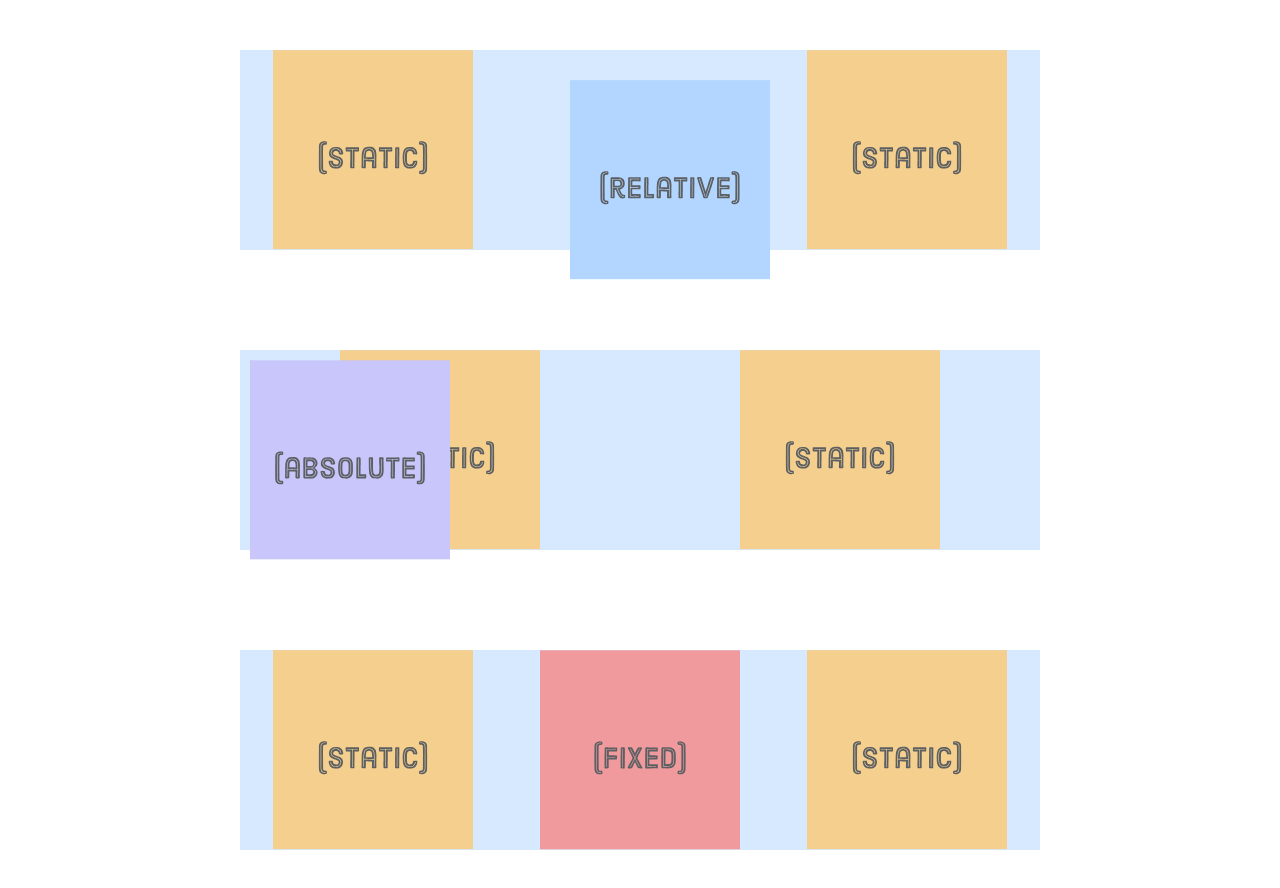
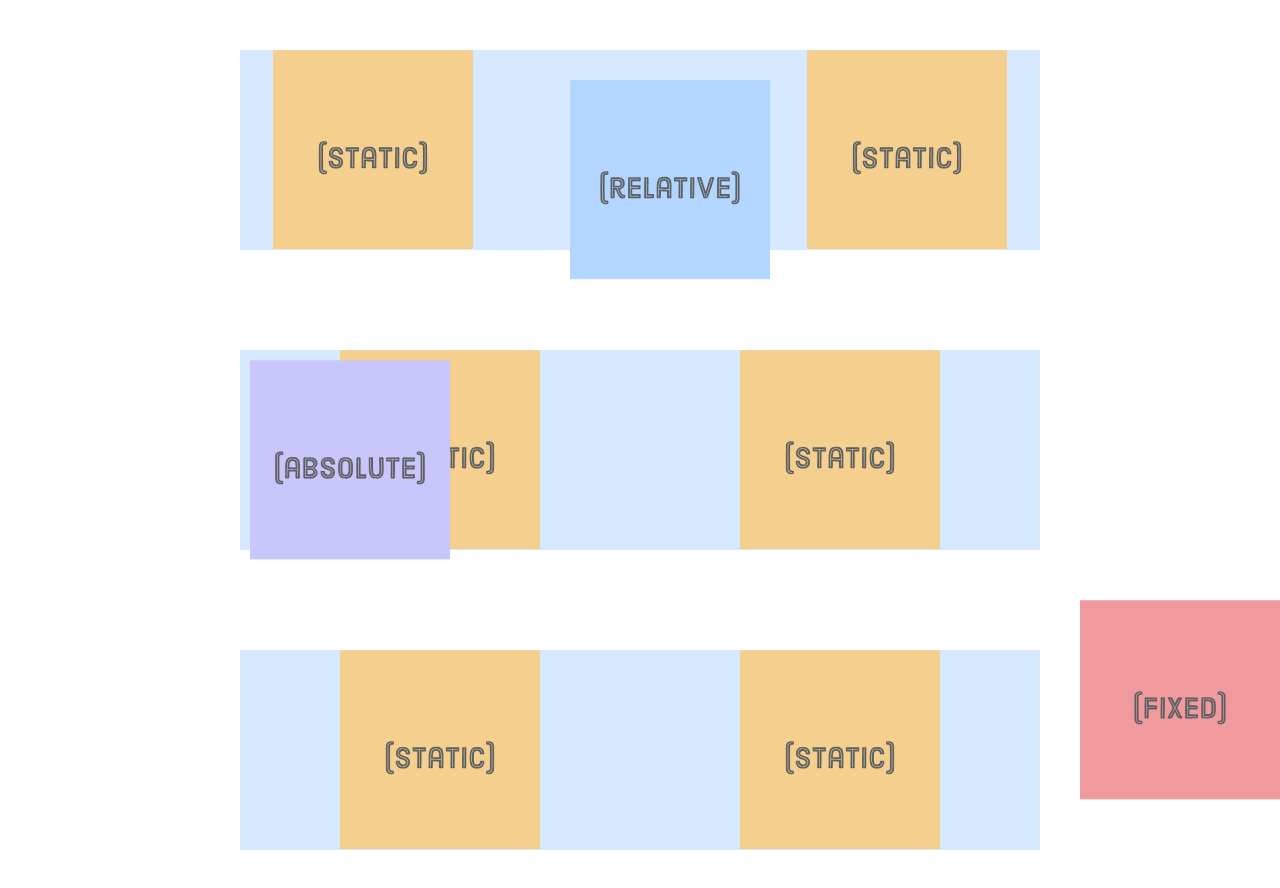
Before and after one commit to brenda-john/css-homework-1, a plain HTML site: page index.html in a window 1280 px wide. Drawn offline with Linux system fonts and the light colour scheme.

Commit message:
fixed positioning

```diff
--- a/css/main.css
+++ b/css/main.css
@@ -41,3 +41,9 @@
   .absolute {
     position: relative;
   }
+
+  .item-fixed {
+    position: fixed;
+    bottom: 0;
+    right: 0;
+  }
```
